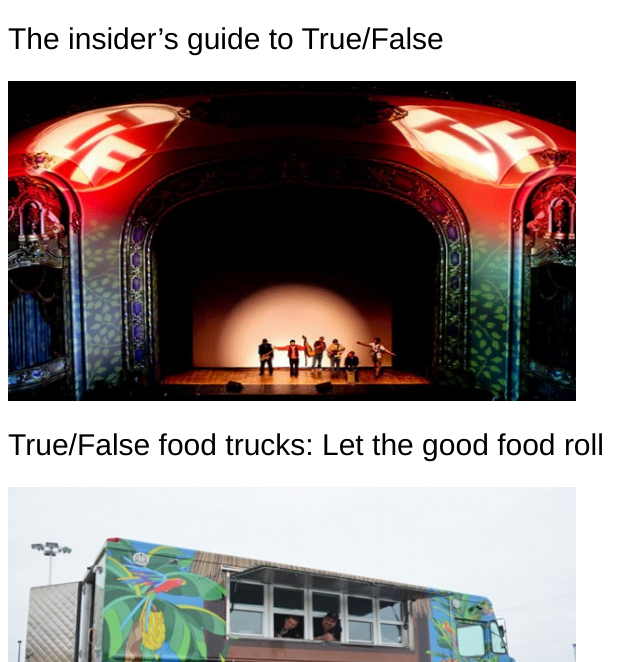
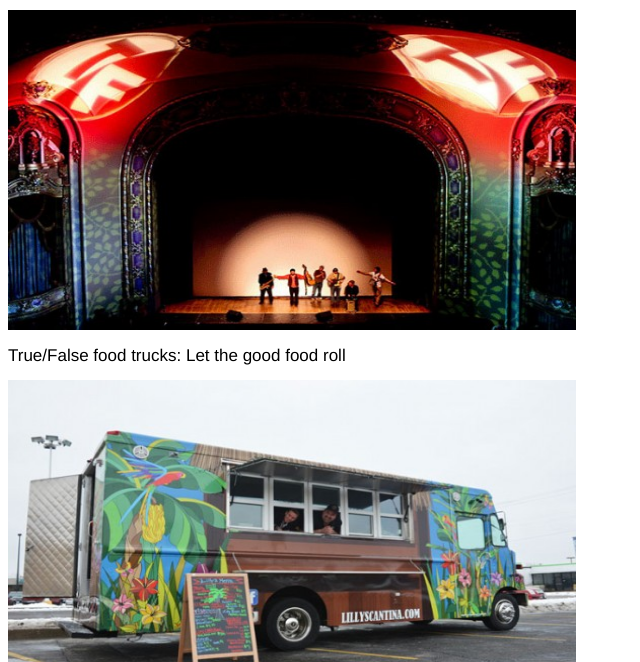
Before and after one commit to susu0726/True-False, a plain HTML site: page index.html in a window 1280 px wide. Shown: the part 692-1354 px from the top of the page, without its empty margins (0-640 px from the left). Drawn offline with Linux system fonts and the light colour scheme.

Commit message:
font sizes

```diff
--- a/application.css
+++ b/application.css
@@ -10,7 +10,7 @@ h1 {color: Black;
 
 h2, h3 {
   font-family: 'Brandon Grotesque', 'Helvetica Neue', Arial, sans-serif;
-  font-size: 3em;
+  font-size: 1.7em;
   font-weight: 400;
 }
 
```
